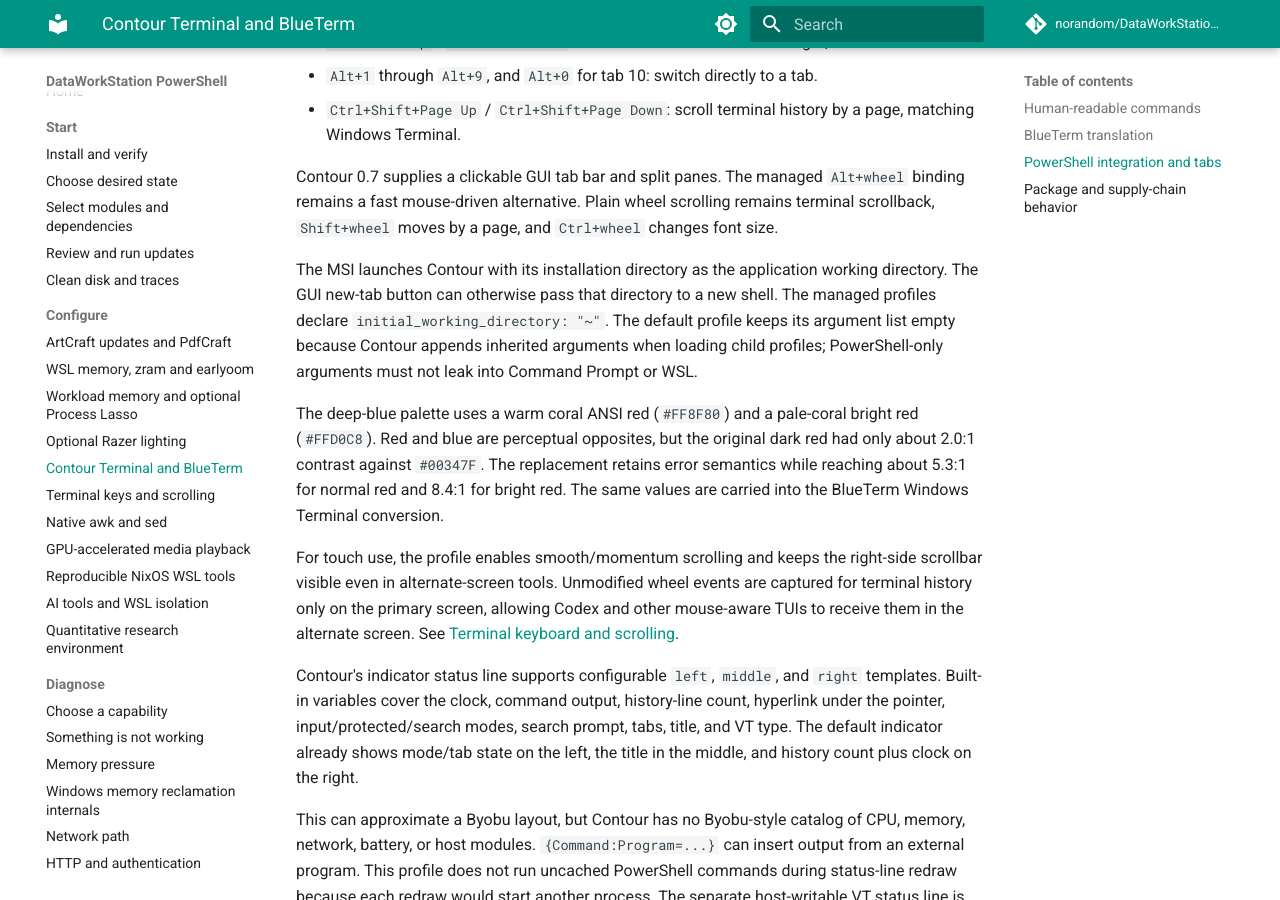
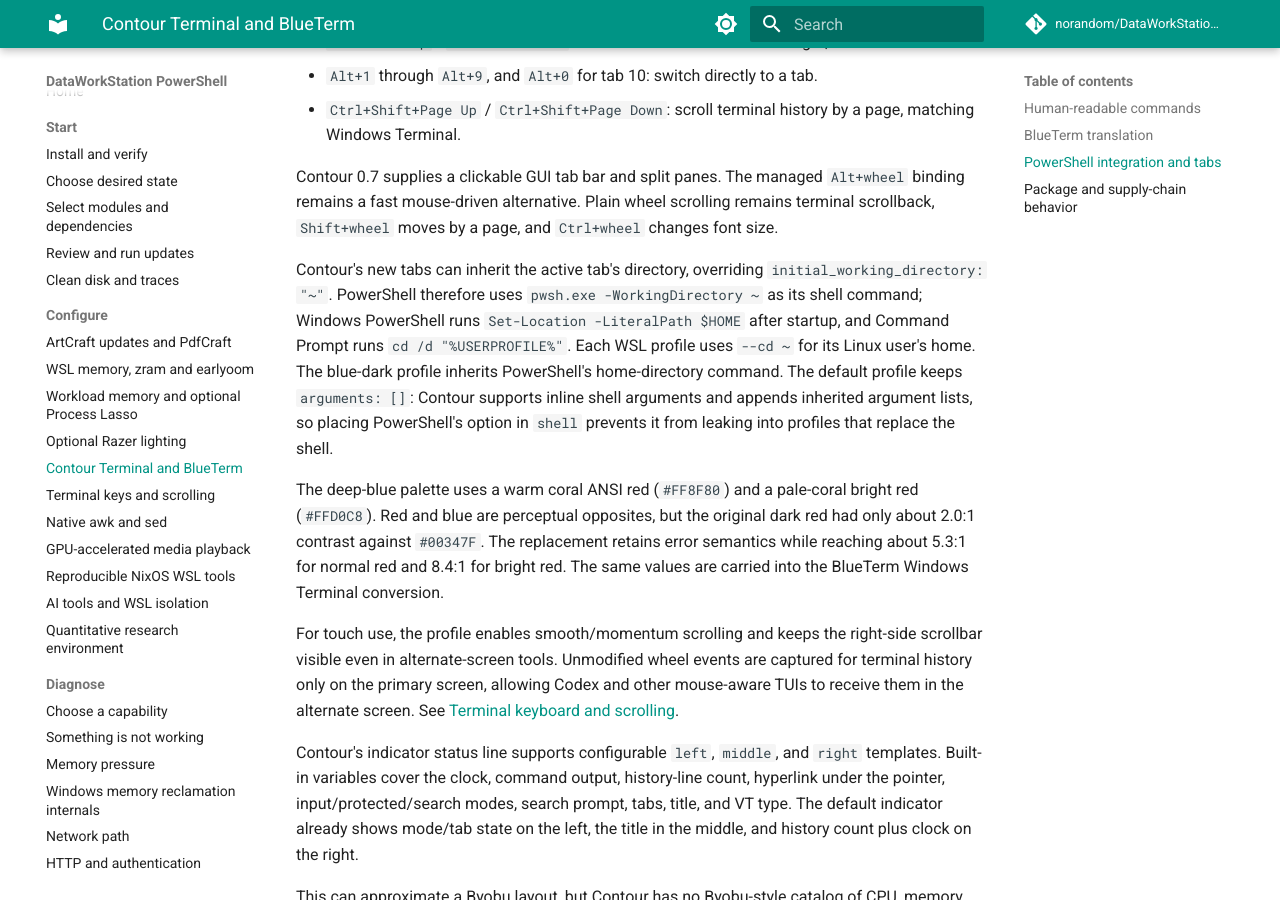
Before and after one commit to norandom/DataWorkStation_Powershell, an MkDocs documentation site: the page built from docs/contour-terminal.md, in a window 1280 px wide and 900 px high, scrolled down 3116 px. Built offline with MkDocs 1.6.1 and Material for MkDocs 9.7.7, drawn with Linux system fonts in a browser that asks for light colours; comment, search, counter and statistics services are not loaded.

```diff
--- a/docs/contour-terminal.md
+++ b/docs/contour-terminal.md
@@ -97,7 +97,13 @@ The managed map adapts Contour 0.7.0's bindings and adds common scrolling and mo
 
 Contour 0.7 supplies a clickable GUI tab bar and split panes. The managed `Alt+wheel` binding remains a fast mouse-driven alternative. Plain wheel scrolling remains terminal scrollback, `Shift+wheel` moves by a page, and `Ctrl+wheel` changes font size.
 
-The MSI launches Contour with its installation directory as the application working directory. The GUI new-tab button can otherwise pass that directory to a new shell. The managed profiles declare `initial_working_directory: "~"`. The default profile keeps its argument list empty because Contour appends inherited arguments when loading child profiles; PowerShell-only arguments must not leak into Command Prompt or WSL.
+Contour's new tabs can inherit the active tab's directory, overriding `initial_working_directory: "~"`.
+PowerShell therefore uses `pwsh.exe -WorkingDirectory ~` as its shell command; Windows PowerShell
+runs `Set-Location -LiteralPath $HOME` after startup, and Command Prompt runs `cd /d "%USERPROFILE%"`.
+Each WSL profile uses `--cd ~` for its Linux user's home. The blue-dark profile inherits PowerShell's
+home-directory command. The default profile keeps `arguments: []`: Contour supports inline shell
+arguments and appends inherited argument lists, so placing PowerShell's option in `shell` prevents
+it from leaking into profiles that replace the shell.
 
 The deep-blue palette uses a warm coral ANSI red (`#FF8F80`) and a pale-coral bright red (`#FFD0C8`). Red and blue are perceptual opposites, but the original dark red had only about 2.0:1 contrast against `#00347F`. The replacement retains error semantics while reaching about 5.3:1 for normal red and 8.4:1 for bright red. The same values are carried into the BlueTerm Windows Terminal conversion.
 
```
Also changed, not shown: CHANGELOG.md (+6 -0 lines), 3 other files.
